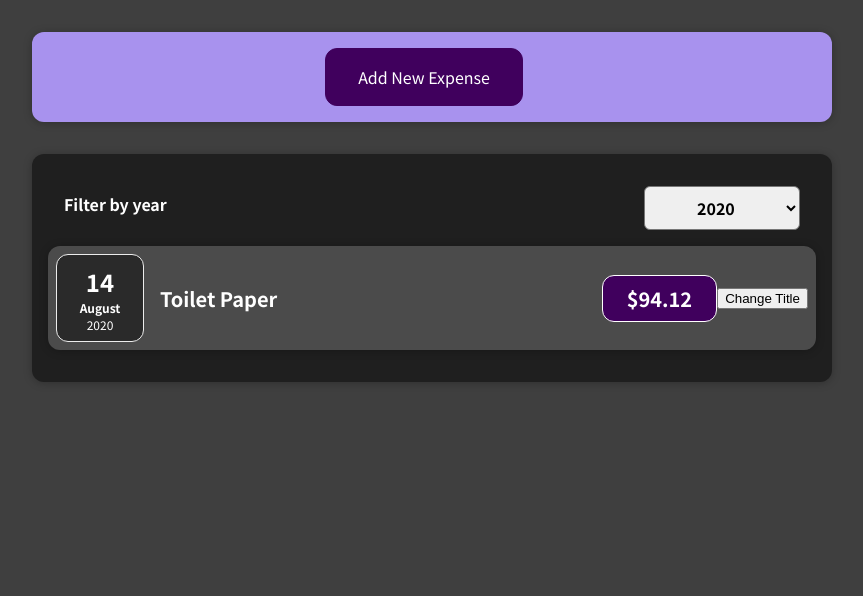
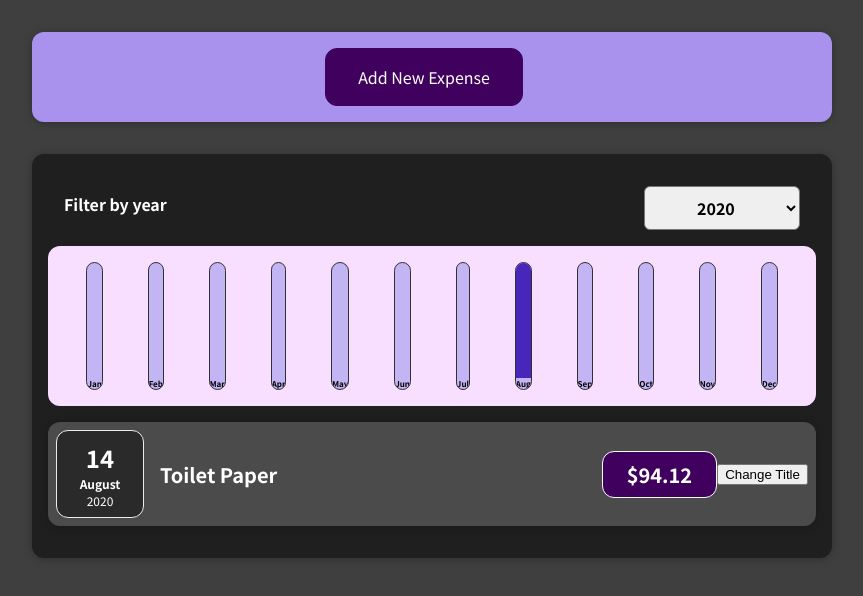
Before and after one commit to twdykes7/starting-react, a React (Create React App) app: page / in a window 1280 px wide. Shown: the top 596 px of the page, without its empty margins (208-1071 px from the left). Built offline with nearby package versions, Linux system fonts and the light colour scheme.

Commit message:
Implement chart components

```diff
--- a/src/components/Expenses/Expenses.js
+++ b/src/components/Expenses/Expenses.js
@@ -3,7 +3,8 @@ import React, { useState } from 'react';
 import './Expenses.css';
 import Card from '../UI/Card';
 import ExpensesFilter from './ExpensesFilter';
-import ExpensesList from './ExpensesList'
+import ExpensesList from './ExpensesList';
+import ExpensesChart from './ExpensesChart';
 
 const Expenses = (props) => {
 
@@ -24,6 +25,7 @@ const Expenses = (props) => {
           current={selectedYear}
           onChangeYear={saveYearHandler}
         />
+        <ExpensesChart expenses={filteredYear}/>
         <ExpensesList items={filteredYear} />
       </Card>
     </div>
--- a/src/components/NewExpense/ExpenseForm.js
+++ b/src/components/NewExpense/ExpenseForm.js
@@ -34,7 +34,7 @@ const ExpenseForm = (props) => {
 
     const expenseData = {
       title: enteredTitle,
-      amount: enteredAmount,
+      amount: +enteredAmount,
       date: new Date(enteredDate)
     };
 
@@ -45,8 +45,6 @@ const ExpenseForm = (props) => {
     setFormDisplay('minimizedDisplay');
   };
 
-  // if setFormDisplay is not null show form
-  // if (setFormDisplay === 'clicked')
   const expandedDisplay = (<form onSubmit={submitHandler}>
       <div className="new-expense__controls">
         <div className="new-expense__control">
```
Also changed, not shown: src/components/NewExpense/NewExpense.js (+0 -15 lines).
